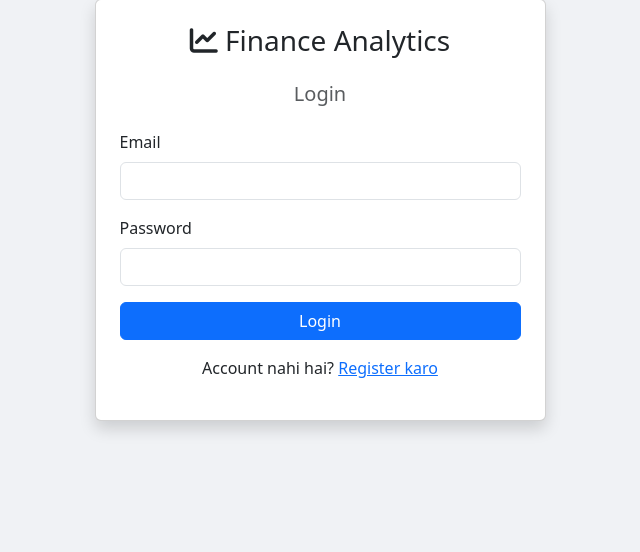
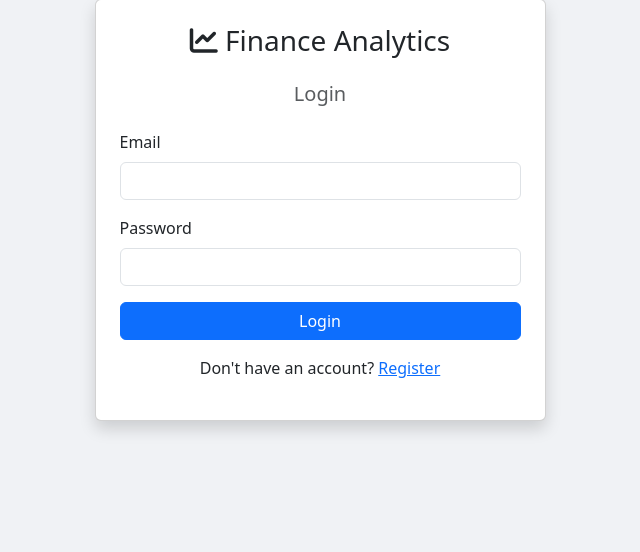
Before and after one commit to Khushi-Vijay06/FinanceIQ, a Flask app: page /login in a window 1280 px wide. Shown: the part 130-682 px from the top of the page, without its empty margins (320-960 px from the left). Run offline with Flask 3, Linux system fonts and the light colour scheme.

Commit message:
Fix: Update login/register page text to proper English

```diff
--- a/templates/login.html
+++ b/templates/login.html
@@ -24,8 +24,8 @@
                     </form>
 
                     <p class="text-center mt-3">
-                        Account nahi hai?
-                        <a href="{{ url_for('auth.register') }}">Register karo</a>
+                        Don't have an account?
+                        <a href="{{ url_for('auth.register') }}">Register </a>
                     </p>
                 </div>
             </div>
--- a/templates/register.html
+++ b/templates/register.html
@@ -28,8 +28,8 @@
                     </form>
 
                     <p class="text-center mt-3">
-                        Already account hai?
-                        <a href="{{ url_for('auth.login') }}">Login karo</a>
+                        Already have an account?
+                        <a href="{{ url_for('auth.login') }}">Login </a>
                     </p>
                 </div>
             </div>
```
